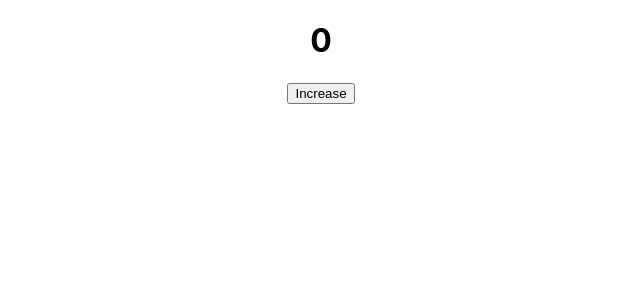
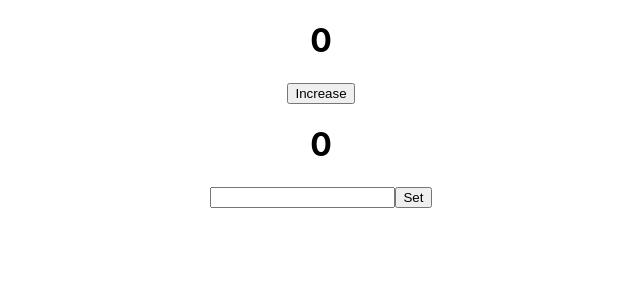
Before and after one commit to mhShohan/front-end-dev, a React (Create React App) app in the folder react-testing-ts-1/: page / in a window 1280 px wide. Shown: the top 300 px of the page, without its empty margins (319-959 px from the left). Built offline with nearby package versions, Linux system fonts and the light colour scheme.

Commit message:
Keyboard Interactions

```diff
--- a/react-testing-ts-1/src/App.tsx
+++ b/react-testing-ts-1/src/App.tsx
@@ -1,5 +1,6 @@
 import './App.css';
 import Application from './components/application/Application';
+import CountByValue from './components/counter/CountByValue';
 import Counter from './components/counter/Counter';
 import Skills from './components/skills/Skills';
 
@@ -11,6 +12,7 @@
       {/* <Application />
       <Skills skills={skills} /> */}
       <Counter />
+      <CountByValue />
     </div>
   );
 };
--- /dev/null
+++ b/react-testing-ts-1/src/components/counter/CountByValue.tsx
@@ -0,0 +1,19 @@
+import { useState } from 'react';
+
+const CountByValue = () => {
+  const [count, setCount] = useState(0);
+  const [amount, setAmount] = useState<number>(0);
+
+  return (
+    <div>
+      <h1>{count}</h1>
+      <input
+        type='number'
+        onChange={(e) => setAmount(parseInt(e.target.value))}
+      />
+      <button onClick={() => setCount(amount)}>Set</button>
+    </div>
+  );
+};
+
+export default CountByValue;
```
Also changed, not shown: 2 other files (tests, documents, lock files or other folders).
